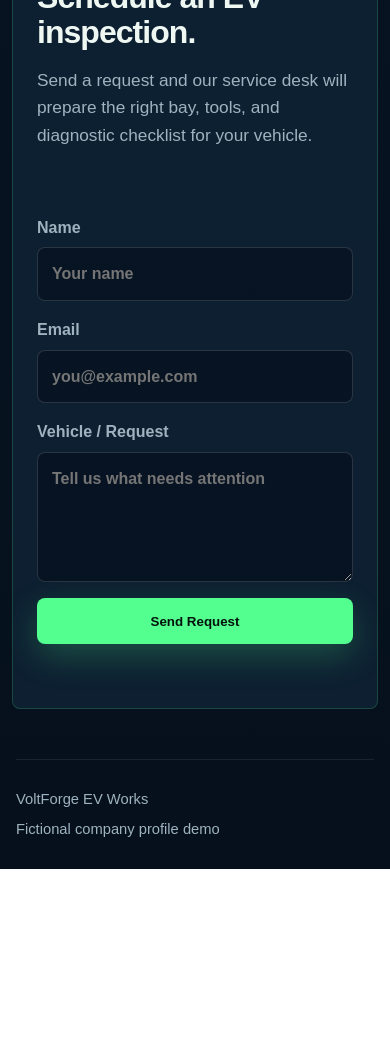
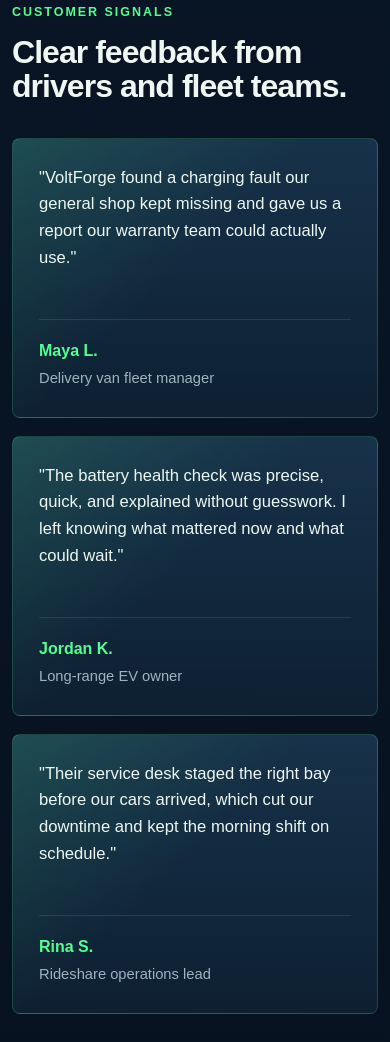
Before and after one commit to RasyidPuteraA/AI-Company, a website: page projects/sandbox/company-profile-demo/index.html in a window 390 px wide. Shown: the part 4062-5104 px from the top of the page. Before the commit the page ends 4931 px from the top, so only its background shows below. Drawn offline with Linux system fonts and the light colour scheme.

Commit message:
Run TASK-002 testimonials update

```diff
--- a/projects/sandbox/company-profile-demo/index.html
+++ b/projects/sandbox/company-profile-demo/index.html
@@ -27,6 +27,7 @@
           <a href="#about">About</a>
           <a href="#services">Services</a>
           <a href="#why">Why Us</a>
+          <a href="#testimonials">Signals</a>
           <a href="#contact">Contact</a>
         </div>
       </nav>
@@ -139,6 +140,45 @@
         </div>
       </section>
 
+      <section class="section testimonials" id="testimonials">
+        <div class="section-heading">
+          <p class="eyebrow">Customer Signals</p>
+          <h2>Clear feedback from drivers and fleet teams.</h2>
+        </div>
+        <div class="testimonial-grid">
+          <article class="testimonial-card">
+            <p>
+              "VoltForge found a charging fault our general shop kept missing and gave us a
+              report our warranty team could actually use."
+            </p>
+            <footer>
+              <strong>Maya L.</strong>
+              <span>Delivery van fleet manager</span>
+            </footer>
+          </article>
+          <article class="testimonial-card">
+            <p>
+              "The battery health check was precise, quick, and explained without guesswork. I
+              left knowing what mattered now and what could wait."
+            </p>
+            <footer>
+              <strong>Jordan K.</strong>
+              <span>Long-range EV owner</span>
+            </footer>
+          </article>
+          <article class="testimonial-card">
+            <p>
+              "Their service desk staged the right bay before our cars arrived, which cut our
+              downtime and kept the morning shift on schedule."
+            </p>
+            <footer>
+              <strong>Rina S.</strong>
+              <span>Rideshare operations lead</span>
+            </footer>
+          </article>
+        </div>
+      </section>
+
       <section class="section contact" id="contact">
         <div>
           <p class="eyebrow">Contact</p>
--- a/projects/sandbox/company-profile-demo/styles.css
+++ b/projects/sandbox/company-profile-demo/styles.css
@@ -374,6 +374,52 @@ dd {
   min-width: 220px;
 }
 
+.testimonials {
+  border-top: 1px solid rgba(255, 255, 255, 0.08);
+}
+
+.testimonial-grid {
+  display: grid;
+  grid-template-columns: repeat(3, minmax(0, 1fr));
+  gap: 18px;
+}
+
+.testimonial-card {
+  display: flex;
+  min-height: 280px;
+  flex-direction: column;
+  justify-content: space-between;
+  gap: 32px;
+  padding: 26px;
+  border: 1px solid var(--line);
+  border-radius: 8px;
+  background:
+    linear-gradient(135deg, rgba(82, 255, 143, 0.13), transparent 46%),
+    linear-gradient(180deg, var(--panel-strong), rgba(17, 38, 58, 0.68));
+}
+
+.testimonial-card p {
+  margin: 0;
+  color: var(--text);
+  font-size: 1.04rem;
+}
+
+.testimonial-card footer {
+  display: grid;
+  gap: 4px;
+  padding-top: 18px;
+  border-top: 1px solid rgba(255, 255, 255, 0.1);
+}
+
+.testimonial-card strong {
+  color: var(--accent);
+}
+
+.testimonial-card span {
+  color: var(--muted);
+  font-size: 0.92rem;
+}
+
 .contact {
   display: grid;
   grid-template-columns: 0.85fr 1.15fr;
@@ -477,7 +523,8 @@ textarea:focus {
     order: -1;
   }
 
-  .card-grid {
+  .card-grid,
+  .testimonial-grid {
     grid-template-columns: repeat(2, minmax(0, 1fr));
   }
 }
@@ -492,7 +539,8 @@ textarea:focus {
     font-size: clamp(2.25rem, 14vw, 3.7rem);
   }
 
-  .card-grid {
+  .card-grid,
+  .testimonial-grid {
     grid-template-columns: 1fr;
   }
 
```
Also changed, not shown: projects/sandbox/company-profile-demo/AGENT_HANDOVER.md (+10 -12 lines), projects/sandbox/company-profile-demo/TASK-002.md (added, +28 -0 lines), projects/sandbox/company-profile-demo/qa_report.md (+2 -2 lines), projects/sandbox/company-profile-demo/README.md.
